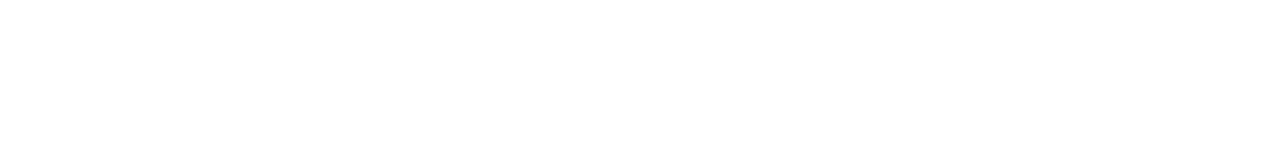
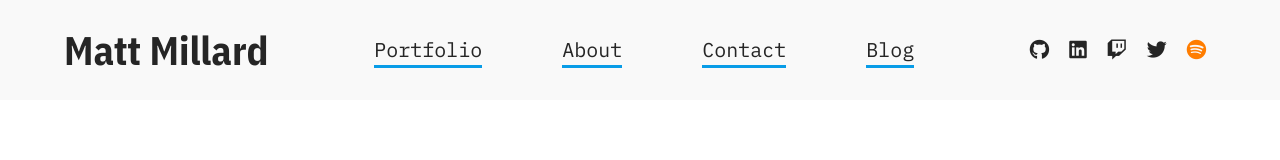
Before and after one commit to matthew-millard/matt-millard-portfolio, a plain HTML site: page index.html in a window 1280 px wide. Drawn offline with nearby package versions, Linux system fonts and the light colour scheme.

Commit message:
Add Navigation layout and styling

```diff
--- a/css/style.css
+++ b/css/style.css
@@ -9,3 +9,102 @@
     --light-shade: #F9F9F9;
     --dark-shade: #252525;
 }
+
+
+/* Globals */
+body {
+    /* fonts */
+    font-family: 'IBM Plex Mono', 'Courier New', Courier, monospace;
+    font-size: 20px;
+    font-weight: 400;
+    color: var(--dark-shade);
+}
+
+h1 {
+    font-size: 40px;
+    font-family: 'IBM Plex Sans Condensed', sans-serif;
+}
+
+h2 {
+    font-size: 32px;
+}
+
+h3 {
+    font: 24px;
+}
+
+ul, li {
+    list-style: none;
+    margin: 0;
+    padding: 0;
+}
+
+a {
+    color: #252525;
+    text-decoration: none;
+    border-bottom: 3px solid var(--primary-color);
+    padding-bottom: 2px;
+    transition-duration: 300ms;
+}
+
+
+
+/* Header */
+.header {
+    height: 100px;
+    background-color: #F9F9F9;
+}
+.nav {
+    margin: 0 auto;
+    width: 90%;
+    height: 100%;
+    display: flex;
+    justify-content: space-between;
+    align-items: center;
+}
+
+.nav__links-container {
+    display: flex;
+}
+
+.nav__links-container > li {
+    margin: 0 40px;
+}
+
+.nav__icons-container {
+    display: flex;
+}
+
+.nav__icons-container > li {
+    margin: 10px;
+}
+
+.nav__icons-container a {
+    border: none;
+}
+
+.fa-brands {
+    font-size: 20px;
+    transition-duration: 300ms;
+}
+
+.fa-spotify {
+    color:#FF7D00;
+}
+
+
+
+
+/* Active States */
+a:hover {
+    padding-bottom: 0;
+}
+
+a:active {
+    color: var(--secondary-color);
+    border: none;
+}
+
+.fa-brands:hover {
+    transform: translateY(-2px);
+}
--- a/index.html
+++ b/index.html
@@ -4,12 +4,43 @@
     <meta charset="UTF-8">
     <meta http-equiv="X-UA-Compatible" content="IE=edge">
     <meta name="viewport" content="width=device-width, initial-scale=1.0">
+    <link rel="preconnect" href="https://fonts.googleapis.com">
+    <link rel="preconnect" href="https://fonts.gstatic.com" crossorigin>
+    <link href="https://fonts.googleapis.com/css2?family=IBM+Plex+Sans+Condensed:wght@500;600;700&display=swap" rel="stylesheet">
+    <link href="https://fonts.googleapis.com/css2?family=IBM+Plex+Mono:ital,wght@0,200;0,300;0,400;0,500;0,600;0,700;1,400&display=swap" rel="stylesheet">
+    <script src="https://kit.fontawesome.com/e0b43907e8.js" crossorigin="anonymous"></script>
     <link rel="stylesheet" href="./css/reset.css">
     <link rel="stylesheet" href="./css/style.css">
     <title>Matt Millard | Software Engineer</title>
 </head>
 <body>
+    <header class="header">
 
+        <nav class="nav" >
+            <div class="nav__logo">
+                <a href=""><h1>Matt Millard</h1></a>
+            </div>
+
+            <div class="nav__links">
+                <ul class="nav__links-container" >
+                    <li><a href="#index.html">Portfolio</a></li>
+                    <li><a href="">About</a></li>
+                    <li><a href="">Contact</a></li>
+                    <li><a href="">Blog</a></li>
+                </ul>
+            </div>
+
+            <div class="nav__icons">
+                <ul class="nav__icons-container">
+                    <li><a href=""><i class="fa-brands fa-github"></i></a></li>
+                    <li><a href=""><i class="fa-brands fa-linkedin"></i></a></li>
+                    <li><a href=""><i class="fa-brands fa-twitch"></i></a></li>
+                    <li><a href=""><i class="fa-brands fa-twitter"></i></a></li>
+                    <li><a href=""><i class="fa-brands fa-spotify"></i></a></li>
+                </ul>
+            </div>
+        </nav>
+    </header>
 
 </body>
 </html>
```
